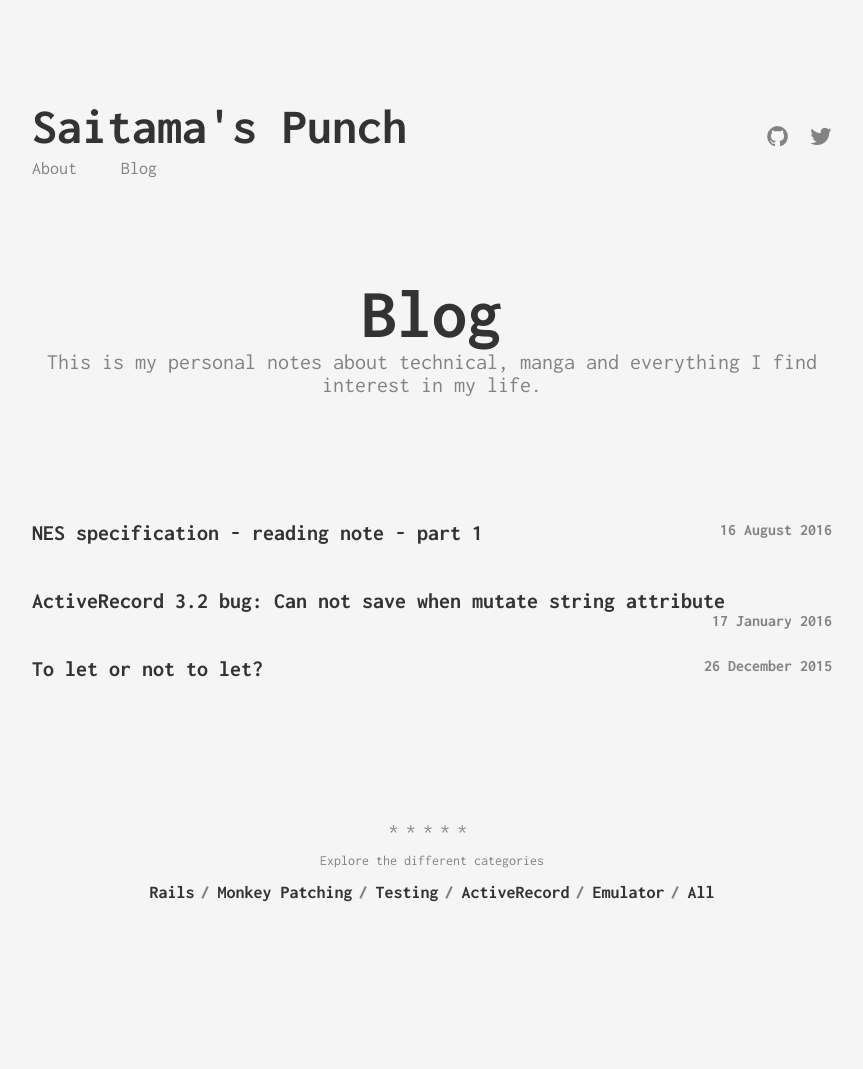
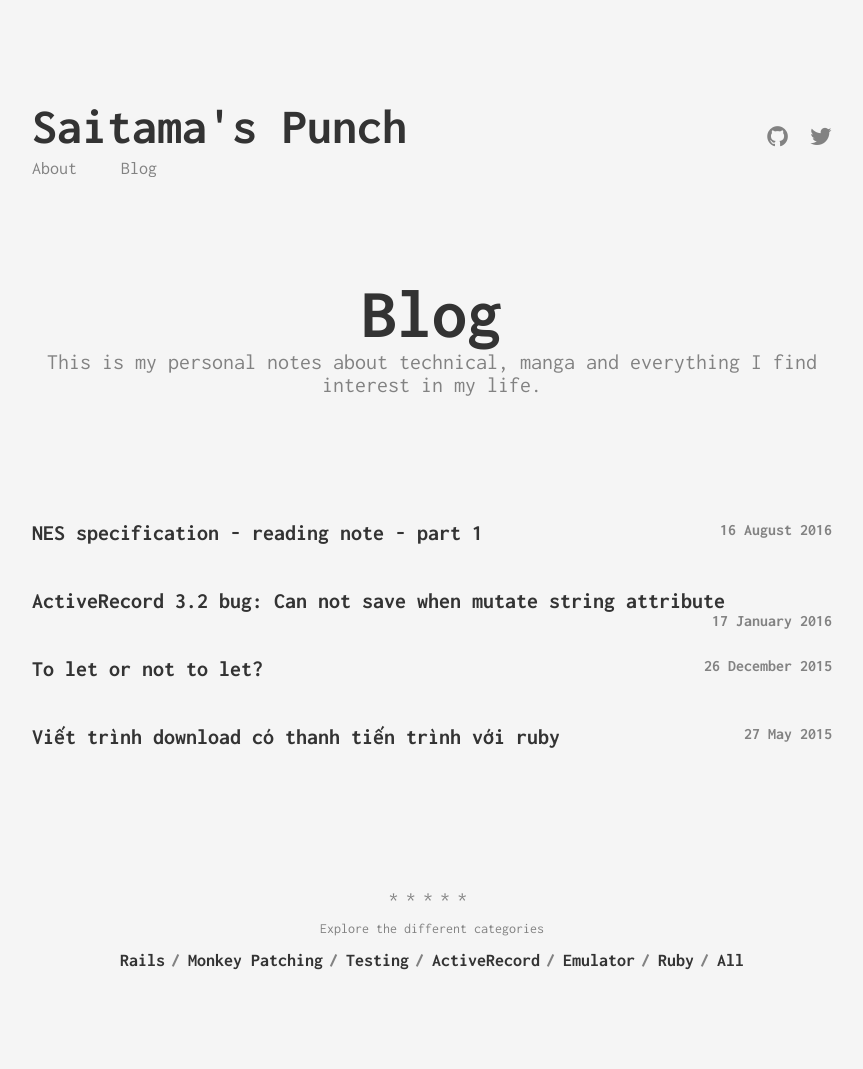
Before and after one commit to hieuk09/hieuk09.github.io, a Jekyll site: the page built from index.html, in a window 1280 px wide. Shown: the whole page, without its empty margins (208-1071 px from the left). Built offline with Jekyll 4.4.1, drawn with Linux system fonts in a browser that asks for light colours; before the commit the page ends 1001 px from its top, so only the background shows below that; some of the changed lines change nothing that is shown.

Commit message:
[f] Download with progress bar

````diff
--- a/_data/categories.yml
+++ b/_data/categories.yml
@@ -12,3 +12,6 @@
 
 - slug: emulator
   name: Emulator
+
+- slug: ruby
+  name: Ruby
--- /dev/null
+++ b/_posts/2015-05-27-trinh-download-co-progress-bar.markdown
@@ -0,0 +1,72 @@
+---
+layout: post
+title:  "Viết trình download có thanh tiến trình với ruby"
+date:   2015-05-27
+categories: [ruby]
+---
+
+Khi làm việc với Ruby và Rails, có lẽ không ít lần các bạn đã gặp các tác vụ download file về server của mình. Ruby hỗ trợ nhiều công cụ download khác nhau, từ đơn giản đến phức tạp, như `Net::HTTP`, `OpenURI` hay `Mechanize`, ... Tuy nhiên, các thư viện này không có sẵn chức năng hiển thị tiến trình (progress) cho người dùng, do đó đôi lúc bạn sẽ không biết là chương trình của mình đang chạy hay là đã treo rồi.
+
+Bạn có thể dùng kết hợp gem `ruby-progressbar` và `OpenURI` để lấy thông tin và hiển thị tiến trình download. Một thanh tiến trình để hiển thị có thể được khởi tạo đơn giản như sau:
+```ruby
+progress_bar = ProgressBar.create(
+    starting_at: 0,
+    total: nil,
+    format: "%a %B %p%% %r KB/sec",
+    rate_scale: lambda { |rate| rate / 1024 }
+    )
+```
+
+Sau khi lấy được header của file, bạn cần gán nó cho độ dài của thanh tiến trình. `OpenURI` hỗ trợ `content_length_proc` callback để làm điều này:
+
+```ruby
+content_length_proc = Proc.new { |content_length|
+  progress_bar.total = content_length
+}
+```
+
+Bạn cần cập nhật độ dài của thanh tiến trình mỗi khi dữ liệu được tải về. `OpenURI` cũng hỗ trợ `progress_proc` callback để giúp bạn làm điều này:
+
+```ruby
+progress_proc = Proc.new { |bytes_transferred|
+  progress_bar.progress = bytes_transferred
+}
+```
+
+Đôi khi, header của file sẽ không chính xác sẽ dẫn đến việc số byte tải về vượt quá độ dài của thanh tiến trình, khi đó `ruby-progressbar` sẽ trả về một exception. Bạn cũng cần xử lý trường hợp này:
+
+```ruby
+progress_proc = Proc.new { |bytes_transferred|
+  if progress_bar.total && progress_bar.total < bytes_transferred
+    progress_bar.total = nil
+      end
+      progress_bar.progress = bytes_transferred
+}
+```
+
+Bạn có thể xem đầy đủ code của chương trình này trên [github](https://gist.github.com/hieuk09/09d485626911bdfd7c79). Như vậy là bạn đã có một trình download với thanh tiến trình rất đẹp rồi nhỉ:
+
+![alt text](https://s3-ap-southeast-1.amazonaws.com/kipalog.com/Screen%20Shot%202015-04-19%20at%2010.39.00%20pm.png_aishpo1na)
+
+Ngoài ra, bạn còn có thể tận dụng các phần mềm download hiện có trên hệ thống bằng việc sử dụng hàm `system`. Hầu hết các trình download này đều mặc định hiển thị thanh tiến trình khi download. Sau đây là implementation của một số trình download phổ biến.
+
+### CURL
+curl là trình download phổ biến nhất trên các hệ điều hành Unix-based. Được cài sẵn trên hầu hết các distro Linux và các phiên bản Mac. Bạn có thể dùng gem `Curb` hoặc như sau:
+
+```ruby
+system("curl -A 'Wget/1.8.1' --retry 10 --retry-delay 5 --retry-max-time 4  -L #{link} -o #{file_path}")
+```
+
+### WGET
+wget hầu như luôn có trên các distro Linux, còn trên Mac thì bạn thường phải cài thêm.
+
+```ruby
+system("wget -c #{link} -O #{file_path}")
+```
+
+### ARIA2
+aria2 là một trình download gọn nhẹ, có thể cài đặt đơn giản trên Linux hoặc Mac. Điểm mạnh của aria2 là sử dụng nhiều connection song song khiến cho tốc độ download nhanh gấp 2-3 lần `curl` hay `wget`.
+
+```ruby
+system("aria2c #{link} -U 'Wget/1.8.1' -x4 -d #{File.dirname(file_path)} -o #{File.basename(file_path)}")
+```
--- /dev/null
+++ b/categories/ruby.html
@@ -0,0 +1,5 @@
+---
+layout: category
+category: ruby
+permalink: /categories/ruby/
+---
````
